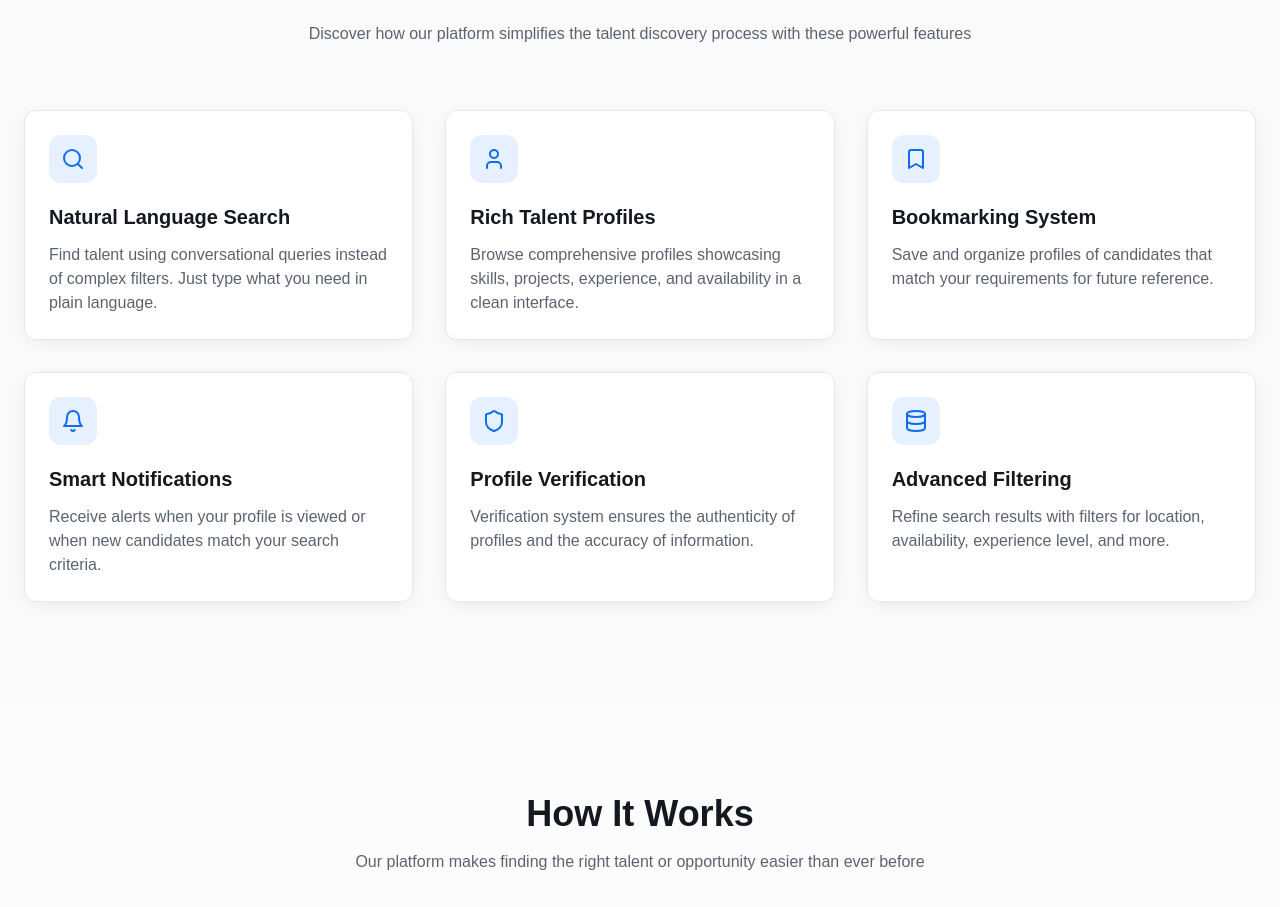
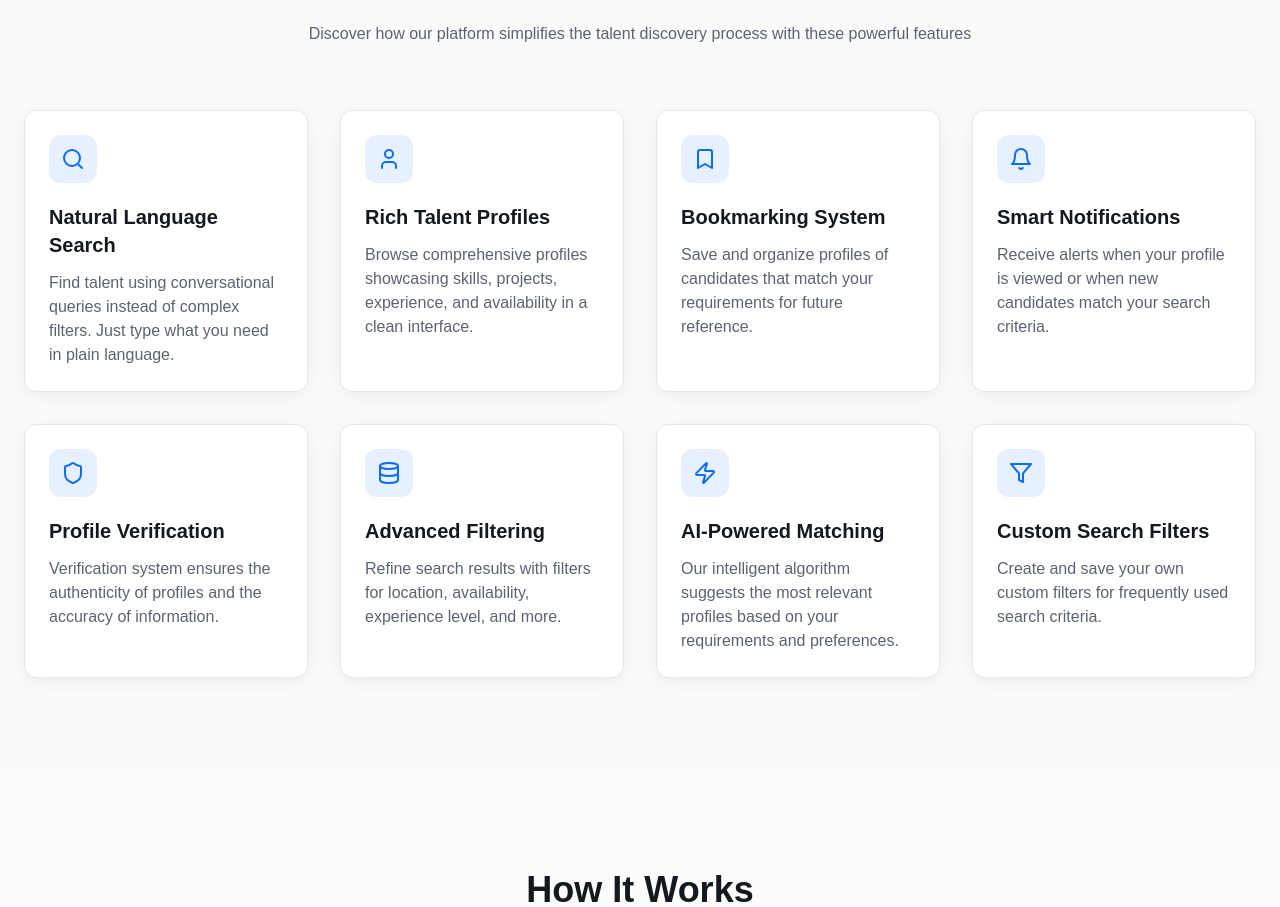
Before and after one commit to GauravParwani15/talent-filter, a React (Vite) app: page / in a window 1280 px wide. Shown: the part 1270-2177 px from the top of the page. Built offline with nearby package versions, Linux system fonts and the light colour scheme.

Commit message:
Continue with phase 2

```diff
--- a/src/components/Features.tsx
+++ b/src/components/Features.tsx
@@ -1,6 +1,9 @@
 
-import { Search, User, Bookmark, Bell, Shield, Database } from "lucide-react";
+import { Search, User, Bookmark, Bell, Shield, Database, Zap, Filter } from "lucide-react";
+import { useState } from "react";
+import { cn } from "@/lib/utils";
 
+// Enhanced feature list with additional items
 const features = [
   {
     icon: Search,
@@ -31,10 +34,22 @@ const features = [
     icon: Database,
     title: "Advanced Filtering",
     description: "Refine search results with filters for location, availability, experience level, and more."
+  },
+  {
+    icon: Zap,
+    title: "AI-Powered Matching",
+    description: "Our intelligent algorithm suggests the most relevant profiles based on your requirements and preferences."
+  },
+  {
+    icon: Filter,
+    title: "Custom Search Filters",
+    description: "Create and save your own custom filters for frequently used search criteria."
   }
 ];
 
 const Features = () => {
+  const [hoveredIndex, setHoveredIndex] = useState<number | null>(null);
+
   return (
     <section className="section-padding bg-secondary/30">
       <div className="container mx-auto px-4 md:px-6">
@@ -45,14 +60,25 @@ const Features = () => {
           </p>
         </div>
 
-        <div className="grid grid-cols-1 md:grid-cols-2 lg:grid-cols-3 gap-6 md:gap-8">
+        <div className="grid grid-cols-1 md:grid-cols-2 lg:grid-cols-3 xl:grid-cols-4 gap-6 md:gap-8">
           {features.map((feature, index) => (
             <div
               key={index}
-              className="bg-card rounded-xl p-6 border border-border hover:shadow-md transition-all hover-lift card-shadow"
+              className={cn(
+                "bg-card rounded-xl p-6 border border-border transition-all duration-300 card-shadow",
+                hoveredIndex === index ? "shadow-lg scale-105 border-primary/20" : "hover:shadow-md hover-lift"
+              )}
+              onMouseEnter={() => setHoveredIndex(index)}
+              onMouseLeave={() => setHoveredIndex(null)}
             >
-              <div className="h-12 w-12 rounded-lg bg-primary/10 flex items-center justify-center mb-5">
-                <feature.icon className="h-6 w-6 text-primary" />
+              <div className={cn(
+                "h-12 w-12 rounded-lg flex items-center justify-center mb-5 transition-colors duration-300",
+                hoveredIndex === index ? "bg-primary/20" : "bg-primary/10"
+              )}>
+                <feature.icon className={cn(
+                  "h-6 w-6 transition-all duration-300",
+                  hoveredIndex === index ? "text-primary scale-110" : "text-primary"
+                )} />
               </div>
               <h3 className="text-xl font-semibold mb-3">{feature.title}</h3>
               <p className="text-muted-foreground">{feature.description}</p>
```
